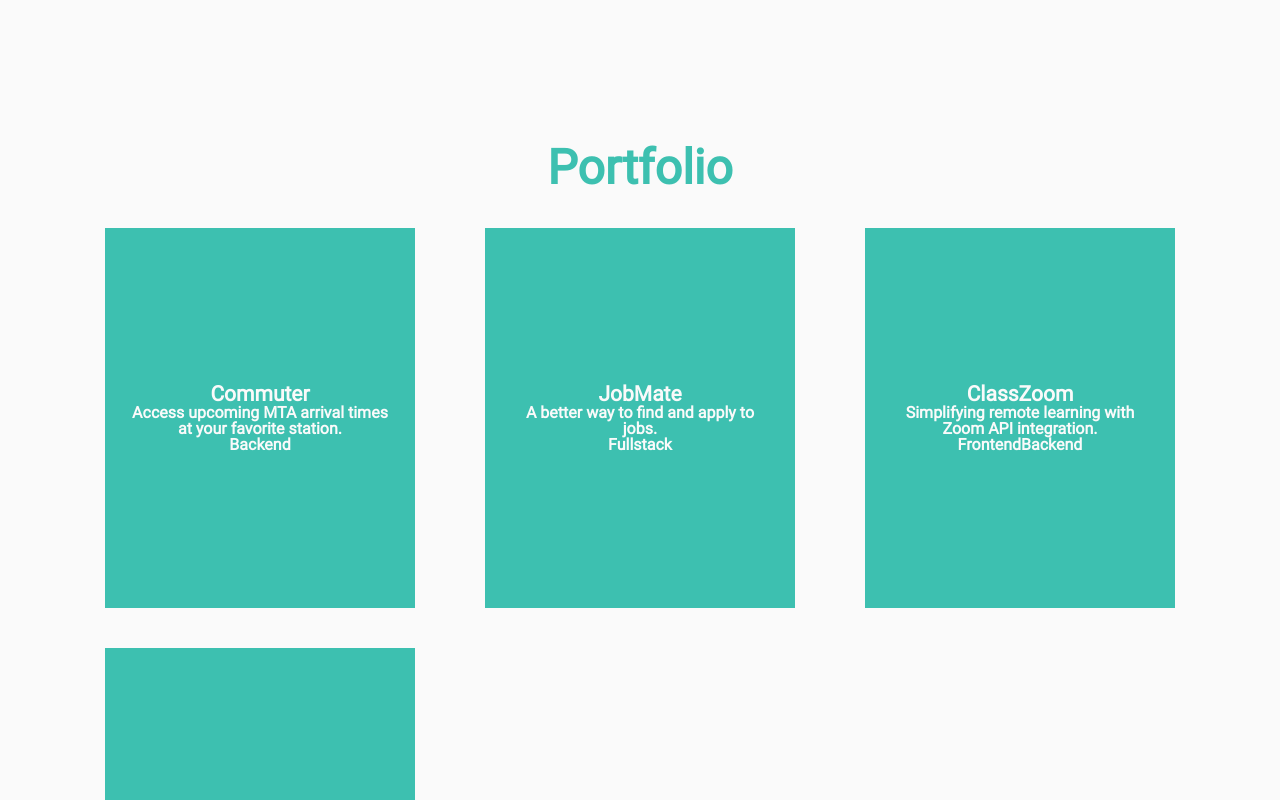
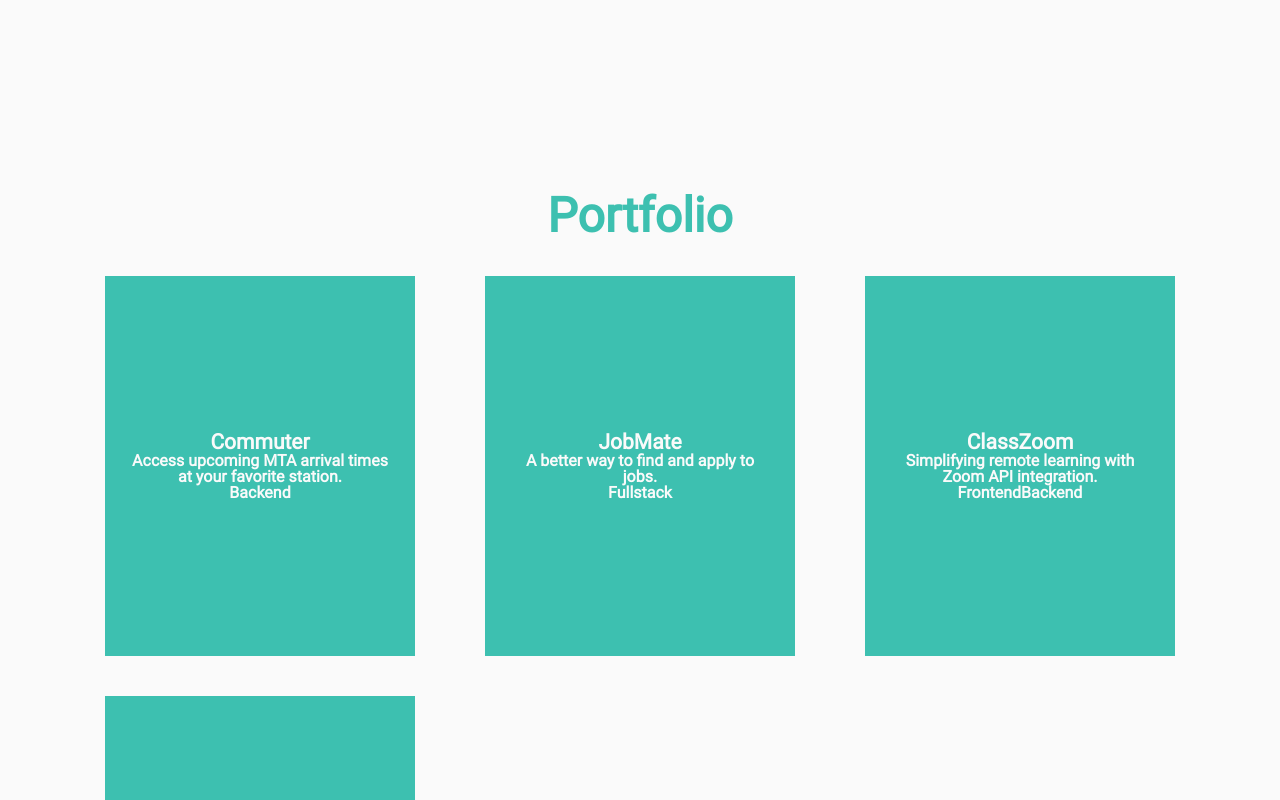
Before and after one commit to kylejb/www, a Next.js app: page / in a window 1280 px wide. Shown: the part 720-1520 px from the top of the page. Built offline with nearby package versions, Linux system fonts and the light colour scheme.

Commit message:
Added paddingTop to use client window as partition

```diff
--- a/src/pages/PortfolioPage/PortfolioPage.jsx
+++ b/src/pages/PortfolioPage/PortfolioPage.jsx
@@ -19,7 +19,7 @@
     ));
 
     return (
-        <div className="portfolio-page" style={{ display: "flex", justifyContent: "center", alignItems: "center", backgroundColor: bgPrimary }}>
+        <div className="portfolio-page" style={{ display: "flex", justifyContent: "center", alignItems: "center", backgroundColor: bgPrimary, paddingTop: "3rem" }}>
             <GridContainer>
                 <h1 style={{ padding: "1rem 0", fontSize: "3rem", textAlign: "center", color: colorPrimary }}>Portfolio</h1>
                 <GridRow breakpoints={[700]}>
```
